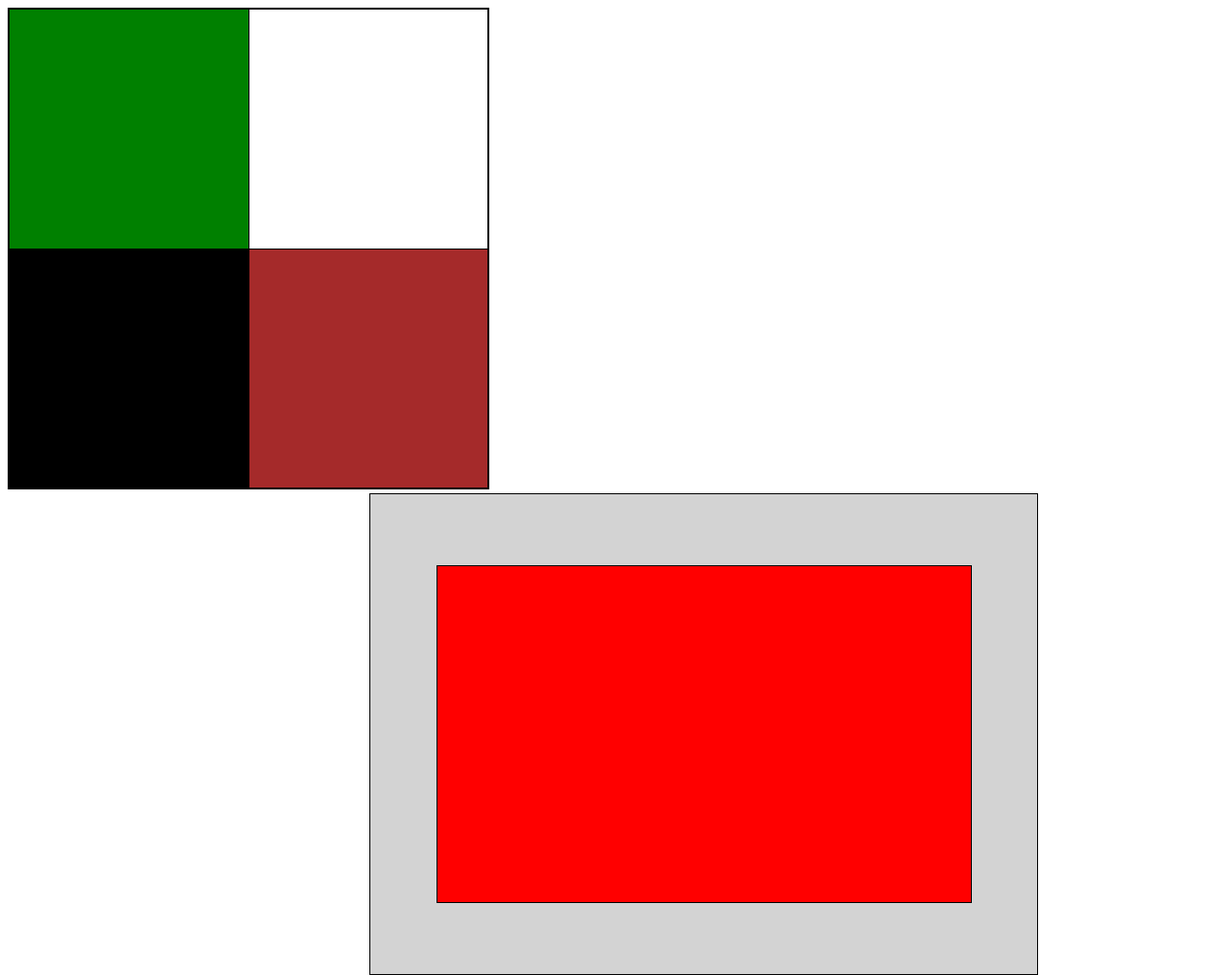
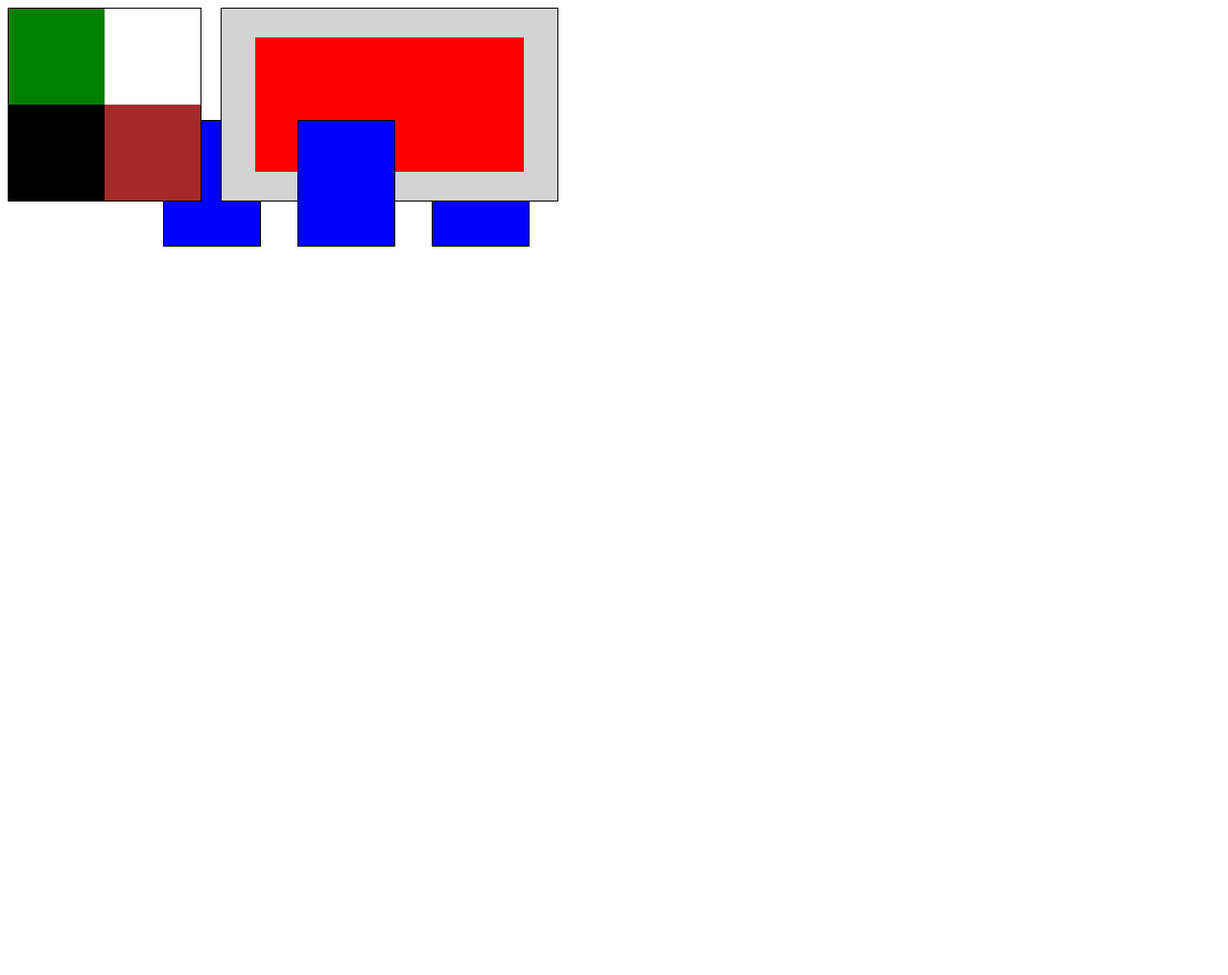
Before and after one commit to Kensero/Geekbrains, a plain HTML site: page Kenser_html_dz_5/index.html in a window 1280 px wide. Shown: the top 1016 px of the page at 96% size. After the commit the page ends 800 px from the top, so only its background shows below. Drawn offline with Linux system fonts and the light colour scheme.

Commit message:
dzkenser5

```diff
--- a/Kenser_html_dz_5/index.html
+++ b/Kenser_html_dz_5/index.html
@@ -4,81 +4,102 @@
     <meta charset="UTF-8">
     <title>Blocks</title>
     <style type="text/css">
-        div:not([id="divthree"]){border: 1px solid black;}
         #divone {
             display: inline-block;
-            width: 500px;
-            height: 500px;
+            width: 200px;
+            height: 200px;
             z-index: 2;
             position: relative;
+            border: 1px solid black;
+        }
+        #divtwo {
+            width: 350px;
+            height: 200px;
+            Display: inline-block;
+            float: left;
+            background-color: lightgray;
+            border: 1px solid black;
+            z-index: 2;
+            position: absolute;
+            margin-left: 20px;
+        }
+        #divthree div {
+            width: 100px;
+            height: 130px;
+            display: inline;
+            position: absolute;
+            background-color: blue;
+            border: 1px solid black;
 
         }
-        #divtwo {
-            width: 55%;
-            height: 500px;
-            Display: inline-block;
-            float: right;
-            background-color: lightgray;
-            margin-right: 15%;
-            z-index: 2;
-            position: relative;
-
+        #zstyletwo {
+            z-index: 1;
+            width: 100px;
+            height: 130px;
+            display: inline;
+            position: absolute;
+            background-color: blue;
+            border: 1px solid black;
+            top: 125px;
+            left: 170px;
         }
-        #divthree div {
-            width: 250px;
-            height: 350px;
-            display: inline-block;
-            float: right;
-            margin-right: 2%;
-            position: relative;
-            right: 32%;
-            bottom: 150px;
+        #zstyleone {
+            z-index: 1;
+            width: 100px;
+            height: 130px;
+            display: inline;
+            position: absolute;
             background-color: blue;
+            border: 1px solid black;
+            top: 125px;
+            left: 450px;
         }
-        #zstyletwo { z-index: 3;position: relative;}
-        .zstyleone { z-index: 1;position: relative;}
+        #zstylethree {
+            z-index: 3;
+            width: 100px;
+            height: 130px;
+            display: inline;
+            position: absolute;
+            background-color: blue;
+            border: 1px solid black;
+            top: 125px;
+            left: 310px;
+        }
         #indivone {
+            position: absolute;
             width: 80%;
             height: 70%;
+            top: 15%;
+            left: 10%;
             background-color: red;
-            margin:0 auto;
-            position: relative;
-            top: 50%;
-            transform: translateY(-50%);
         }
-        #quarterone{background-color: green;}
-        #quartertwo{background-color: white;}
-        #quarterthree{background-color: black;}
-        #quarterfour{background-color: brown;}
-        table {
-            border: 1px solid black;
-            width: 100%; height: 100%;
-            border-collapse: collapse;
+        .quarters {
+            height: 50%;
+            width: 50%;
+            float: left;
         }
-        td{border: 1px solid black;}
+        #quarterone{background-color: green; position:relative;}
+        #quartertwo{background-color: white; position:relative;}
+        #quarterthree{background-color: black; position:relative;}
+        #quarterfour{background-color: brown; position:relative;}
+
     </style>
 </head>
 <body>
     <div id="divone">
-        <table>
-            <tr>
-                <td id="quarterone"></td>
-                <td id="quartertwo"></td>
-            </tr>
-            <tr>
-                <td id="quarterthree"></td>
-                <td id="quarterfour"></td>
-            </tr>
-        </table>
+        <div class="quarters" id="quarterone"></div>
+        <div class="quarters" id="quartertwo"></div>
+        <div class="quarters" id="quarterthree"></div>
+        <div class="quarters" id="quarterfour"></div>
     </div>
     <div id="divtwo">
         <div id="indivone"></div>
     </div>
-    <div id="divthree">
-        <div class="zstyleone"></div>
+
+        <div id="zstyleone"></div>
         <div id="zstyletwo"></div>
-        <div class="zstyleone"></div>
-    </div>
+        <div id="zstylethree"></div>
+
 
 </body>
 </html>
```
Also changed, not shown: Kenser_html_dz_5/indexnew.html (added, +38 -0 lines), Kenser_html_dz_5/indexsecond.html (+1 -0 lines).
